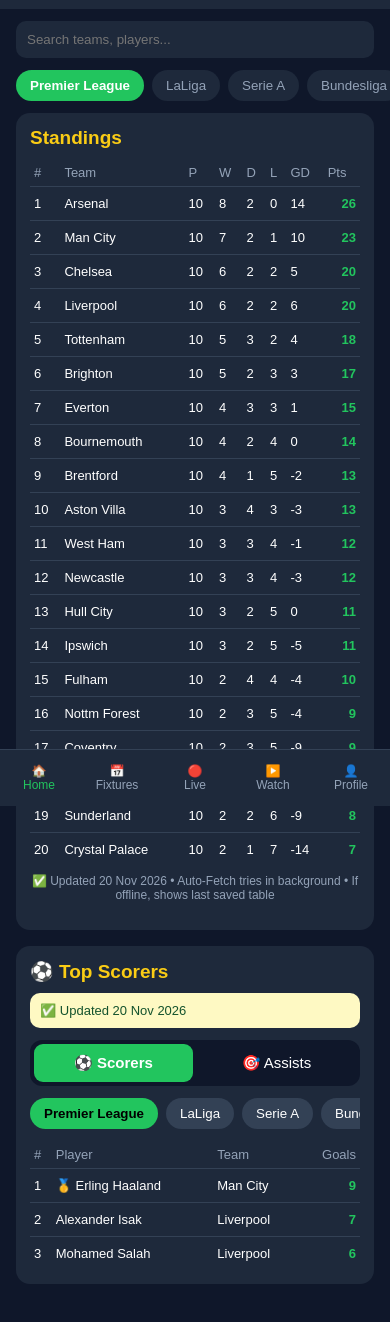
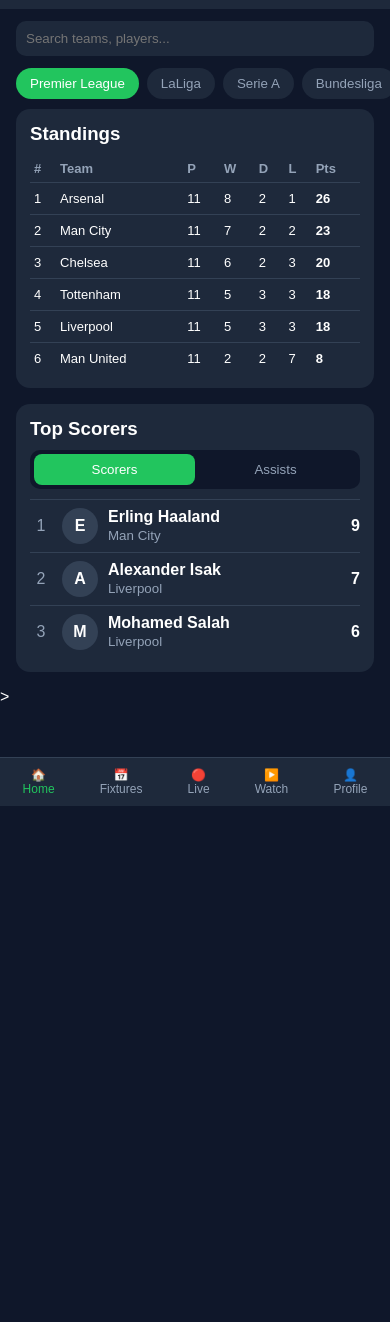
Before and after one commit to khoc796/stream_ball, a plain HTML site: page index.html in a window 390 px wide. Shown: the part 38-1360 px from the top of the page. After the commit the page ends 844 px from the top, so only its background shows below. Drawn offline with Linux system fonts and the light colour scheme.

Commit message:
Refactor HTML structure and styles for better layout
Updated styles and structure for various elements including headers, tables, and buttons. Improved layout for better responsiveness and user experience.

```diff
--- a/index.html
+++ b/index.html
@@ -6,135 +6,75 @@
 <title>Stream Ball - Home</title>
 <style>
 *{margin:0;padding:0;box-sizing:border-box;font-family:Arial,sans-serif}
-body{background:#0f172a;color:white;padding-bottom:90px}
+body{background:#0f172a;color:white;padding-bottom:80px}
 .header{background:#1e293b;padding:12px 16px;display:flex;justify-content:space-between;align-items:center}
-.header b{font-size:20px}.header b span{color:#22c55e}
-.search{margin:12px 16px;width:calc(100% - 32px);padding:11px;border-radius:10px;border:none;background:#1e293b;color:white;outline:none}
-.tabs{display:flex;gap:8px;overflow-x:auto;padding:0 16px 12px;white-space:nowrap;scrollbar-width:none}
-.tabs button{padding:8px 14px;border-radius:20px;border:none;background:#1e293b;color:#94a3b8;cursor:pointer;white-space:nowrap}
-.tabs button.active{background:#22c55e;color:white;font-weight:bold}
+.header b{font-size:20px}
+.header b span{color:#22c55e}
+.search{width:100%;margin:12px 16px;width:calc(100% - 32px);padding:10px;border-radius:10px;border:none;background:#1e293b;color:white}
+.tabs{display:flex;gap:8px;overflow-x:auto;padding:0 16px 10px;white-space:nowrap}
+.tabs button{padding:8px 14px;border-radius:20px;border:none;background:#1e293b;color:#94a3b8;cursor:pointer}
+.tabs button.active{background:#22c55e;color:white}
 .card{background:#1e293b;margin:0 16px 16px;border-radius:14px;padding:14px}
-.card h3{margin-bottom:10px;color:#facc15;font-size:19px}
+.card h3{margin-bottom:10px}
 table{width:100%;border-collapse:collapse;font-size:13px}
-th{color:#94a3b8;text-align:left;padding:6px 4px;font-weight:normal}
-td{padding:9px 4px;border-top:1px solid #334155}
-td:last-child{color:#22c55e;font-weight:bold;text-align:right}
-.updated{background:#fef9c3;color:#14532d;padding:10px;border-radius:10px;font-size:13px;margin-bottom:12px}
-.updated2{text-align:center;color:#94a3b8;font-size:12px;margin:8px 0 14px}
-.top-toggle{display:flex;background:#0f172a;border-radius:12px;padding:4px;margin-bottom:12px;gap:4px}
-.top-toggle button{flex:1;padding:10px;border:none;border-radius:9px;background:transparent;color:white;cursor:pointer;font-size:15px}
-.top-toggle button.active{background:#22c55e;color:white;font-weight:bold}
-.league-pills{display:flex;gap:8px;overflow-x:auto;margin-bottom:12px;white-space:nowrap}
-.league-pills button{padding:8px 14px;border-radius:20px;border:none;background:#334155;color:white;cursor:pointer;white-space:nowrap}
-.league-pills button.active{background:#22c55e;color:black;font-weight:bold}
-.match{display:flex;justify-content:space-between;align-items:center;padding:12px 4px;border-top:1px solid #334155}
-.match b{flex:1}.live-dot{color:#ef4444;font-weight:bold;font-size:12px}
-.watch-box{background:#0f172a;border-radius:12px;padding:30px 10px;text-align:center;margin-bottom:12px;font-size:40px}
-.watch-box p{font-size:13px;color:#94a3b8;margin-top:8px}
-.btn-green{background:#22c55e;color:white;border:none;padding:12px;width:100%;border-radius:10px;font-weight:bold;margin-top:10px;cursor:pointer}
-.bottom{position:fixed;bottom:0;left:0;right:0;background:#1e293b;display:flex;justify-content:space-around;padding:10px 0;border-top:1px solid #334155;z-index:99}
-.bottom div{text-align:center;font-size:12px;color:#94a3b8;cursor:pointer;flex:1;padding:4px 0}
+th{color:#94a3b8;text-align:left;padding:6px 4px}
+td{padding:8px 4px;border-top:1px solid #334155}
+.top-toggle{display:flex;background:#0f172a;border-radius:10px;padding:4px;margin-bottom:10px}
+.top-toggle button{flex:1;padding:8px;border:none;border-radius:8px;background:transparent;color:#94a3b8;cursor:pointer}
+.top-toggle button.active{background:#22c55e;color:white}
+.player{display:flex;align-items:center;gap:10px;padding:8px 0;border-top:1px solid #334155}
+.num{width:22px;text-align:center;color:#94a3b8}
+.avatar{width:36px;height:36px;border-radius:50%;background:#334155;display:flex;align-items:center;justify-content:center;font-weight:bold}
+.bottom{position:fixed;bottom:0;left:0;right:0;background:#1e293b;display:flex;justify-content:space-around;padding:10px 0;border-top:1px solid #334155}
+.bottom div{text-align:center;font-size:12px;color:#94a3b8}
 .bottom div.active{color:#22c55e}
-.page{display:none}.page.active{display:block}
 </style>
 </head>
 <body>
 
-<div class="header"><b>Stream<span>Ball</span></b><span onclick="showPage('profile')" style="cursor:pointer">🔔 👤</span></div>
+<div class="header"><b>Stream<span>Ball</span></b><span>🔔 👤</span></div>
+<input class="search" placeholder="Search teams, players...">
 
-<!-- HOME PAGE -->
-<div id="page-home" class="page active">
-<input class="search" placeholder="Search teams, players...">
 <div class="tabs" id="leagueTabs"></div>
+
 <div class="card">
 <h3>Standings</h3>
-<table><thead><tr><th>#</th><th>Team</th><th>P</th><th>W</th><th>D</th><th>L</th><th>GD</th><th>Pts</th></tr></thead><tbody id="standBody"></tbody></table>
-<div class="updated2">✅ Updated 20 Nov 2026 • Auto-Fetch tries in background • If offline, shows last saved table</div>
-</div>
-<div class="card">
-<h3>⚽ Top Scorers</h3>
-<div class="updated">✅ Updated 20 Nov 2026</div>
-<div class="top-toggle">
-<button id="btnScorers" class="active" onclick="setTop('scorers')">⚽ Scorers</button>
-<button id="btnAssists" onclick="setTop('assists')">🎯 Assists</button>
-</div>
-<div class="league-pills" id="topLeaguePills"></div>
-<table><thead><tr><th>#</th><th>Player</th><th>Team</th><th id="topColHead" style="text-align:right">Goals</th></tr></thead><tbody id="topBody"></tbody></table>
-</div>
+<table>
+<thead><tr><th>#</th><th>Team</th><th>P</th><th>W</th><th>D</th><th>L</th><th>Pts</th></tr></thead>
+<tbody id="standBody"></tbody>
+</table>
 </div>
 
-<!-- FIXTURES PAGE -->
-<div id="page-fixtures" class="page">
-<div class="card"><h3>📅 Fixtures</h3>
-<div class="match"><b>Arsenal vs Chelsea</b><span>Sat 22 Nov • 18:30</span></div>
-<div class="match"><b>Man City vs Liverpool</b><span>Sun 23 Nov • 17:30</span></div>
-<div class="match"><b>Real Madrid vs Barcelona</b><span>Sun 23 Nov • 21:00</span></div>
-<div class="match"><b>Bayern vs Leipzig</b><span>Sat 22 Nov • 19:30</span></div>
+<div class="card">
+<h3>Top Scorers</h3>
+<div class="top-toggle">
+<button id="btnScorers" class="active" onclick="setTop('scorers')">Scorers</button>
+<button id="btnAssists" onclick="setTop('assists')">Assists</button>
 </div>
-</div>
-
-<!-- LIVE PAGE -->
-<div id="page-live" class="page">
-<div class="card"><h3>🔴 Live Now</h3>
-<div class="match"><b>Tottenham 1 - 1 Newcastle</b><span class="live-dot">● 67'</span></div>
-<div class="match"><b>Man United 2 - 0 Fulham</b><span class="live-dot">● 54'</span></div>
-<div class="match"><b>Brighton 0 - 0 Brentford</b><span class="live-dot">● 32'</span></div>
-</div>
-</div>
-
-<!-- WATCH PAGE -->
-<div id="page-watch" class="page">
-<div class="card"><h3>▶️ Watch</h3>
-<div class="watch-box">▶️<p>Arsenal 3-1 Chelsea - Highlights</p><button class="btn-green" onclick="alert('Video will play here - add your link!')">▶ Play Highlights</button></div>
-<div class="watch-box">▶️<p>Haaland All Goals This Season</p><button class="btn-green" onclick="alert('Video will play here - add your link!')">▶ Play Video</button></div>
-</div>
-</div>
-
-<!-- PROFILE PAGE -->
-<div id="page-profile" class="page">
-<div class="card"><h3>👤 Profile</h3>
-<p style="font-size:40px;text-align:center">👤</p><p style="text-align:center;margin:8px 0">Guest User</p>
-<p style="color:#94a3b8;text-align:center;font-size:13px">Favourite Team: Arsenal</p>
-<button class="btn-green" onclick="alert('Login coming soon!')">Login / Sign Up</button>
-<button class="btn-green" style="background:#334155" onclick="showPage('home')">Back to Home</button>
-</div>
+<div id="topBody"></div>
 </div>
 
 <div class="bottom">
-<div id="nav-home" class="active" onclick="showPage('home')">🏠<br>Home</div>
-<div id="nav-fixtures" onclick="showPage('fixtures')">📅<br>Fixtures</div>
-<div id="nav-live" onclick="showPage('live')">🔴<br>Live</div>
-<div id="nav-watch" onclick="showPage('watch')">▶️<br>Watch</div>
-<div id="nav-profile" onclick="showPage('profile')">👤<br>Profile</div>
+<div class="active">🏠<br>Home</div><div>📅<br>Fixtures</div><div>🔴<br>Live</div><div>▶️<br>Watch</div><div>👤<br>Profile</div>
 </div>
 
 <script>
-var curLeague = "Premier League";
 var curTopLeague = "Premier League";
 var curTop = "scorers";
-function showPage(p){
-var pages = ["home","fixtures","live","watch","profile"];
-for(var i=0;i<pages.length;i++){
-document.getElementById("page-"+pages[i]).className = "page" + (pages[i]===p ? " active" : "");
-document.getElementById("nav-"+pages[i]).className = pages[i]===p ? "active" : "";
-}
-window.scrollTo(0,0);
-}
+
+// STANDINGS - Premier League example
 var standings = {
 "Premier League":[
-["Arsenal",10,8,2,0,14,26],["Man City",10,7,2,1,10,23],["Chelsea",10,6,2,2,5,20],
-["Liverpool",10,6,2,2,6,20],["Tottenham",10,5,3,2,4,18],["Brighton",10,5,2,3,3,17],
-["Everton",10,4,3,3,1,15],["Bournemouth",10,4,2,4,0,14],["Brentford",10,4,1,5,-2,13],
-["Aston Villa",10,3,4,3,-3,13],["West Ham",10,3,3,4,-1,12],["Newcastle",10,3,3,4,-3,12],
-["Hull City",10,3,2,5,0,11],["Ipswich",10,3,2,5,-5,11],["Fulham",10,2,4,4,-4,10],
-["Nottm Forest",10,2,3,5,-4,9],["Coventry",10,2,3,5,-9,9],["Man United",10,1,5,4,-5,8],
-["Sunderland",10,2,2,6,-9,8],["Crystal Palace",10,2,1,7,-14,7]
+["Arsenal",11,8,2,1,26],["Man City",11,7,2,2,23],["Chelsea",11,6,2,3,20],
+["Tottenham",11,5,3,3,18],["Liverpool",11,5,3,3,18],["Man United",11,2,2,7,8]
 ],
-"LaLiga":[["Real Madrid",11,9,1,1,15,28],["Barcelona",11,8,2,1,14,26],["Villarreal",11,7,2,2,8,23]],
-"Serie A":[["Lazio",11,8,2,1,10,26],["Roma",11,7,2,2,7,23]],
-"Bundesliga":[["Bayern",11,10,1,0,25,31],["Leipzig",11,7,2,2,10,23]],
-"Ligue 1":[["Lens",11,8,1,2,10,25],["Paris FC",11,7,3,1,8,24]]
+"LaLiga":[["Real Madrid",11,9,1,1,28],["Barcelona",11,8,2,1,26]],
+"Serie A":[["Lazio",11,8,2,1,26],["Roma",11,7,2,2,23]],
+"Bundesliga":[["Bayern",11,10,1,0,31],["Leipzig",11,7,2,2,23]],
+"Ligue 1":[["Lens",11,8,1,2,25],["Paris FC",11,7,3,1,24]]
 };
+
+// TOP SCORERS AND ASSISTS - SEPARATE LISTS! THIS IS THE FIX!
 var fallback = {
 "Premier League":{
 scorers:[["Erling Haaland","Man City",9],["Alexander Isak","Liverpool",7],["Mohamed Salah","Liverpool",6]],
@@ -157,20 +97,40 @@ scorers:[["Lassine Sinayoko","Paris FC",9],["Amine Gouiri","Marseille",7]],
 assists:[["Florian Thauvin","Lens",7],["Cristian Casseress Jr","Toulouse",6]]
 }
 };
-function renderAll(){
+
+function renderLeagues(){
 var leagues = Object.keys(fallback);
-document.getElementById("leagueTabs").innerHTML = leagues.map(function(l){return '<button class="'+(l===curLeague?'active':'')+'" onclick="curLeague=\''+l+'\';curTopLeague=\''+l+'\';renderAll();">'+l+'</button>';}).join("");
-document.getElementById("topLeaguePills").innerHTML = leagues.map(function(l){return '<button class="'+(l===curTopLeague?'active':'')+'" onclick="curTopLeague=\''+l+'\';renderAll();">'+l+'</button>';}).join("");
-var s = standings[curLeague] || [];
-document.getElementById("standBody").innerHTML = s.map(function(r,i){return "<tr><td>"+(i+1)+"</td><td>"+r[0]+"</td><td>"+r[1]+"</td><td>"+r[2]+"</td><td>"+r[3]+"</td><td>"+r[4]+"</td><td>"+r[5]+"</td><td>"+r[6]+"</td></tr>";}).join("");
-document.getElementById("topColHead").innerText = curTop==="scorers" ? "Goals" : "Assists";
-document.getElementById("btnScorers").className = curTop==="scorers" ? "active" : "";
-document.getElementById("btnAssists").className = curTop==="assists" ? "active" : "";
+document.getElementById("leagueTabs").innerHTML = leagues.map(function(l){
+return '<button class="'+(l===curTopLeague?'active':'')+'" onclick="setLeague(\''+l+'\')">'+l+'</button>';
+}).join("");
+}
+function setLeague(l){
+curTopLeague = l;
+renderLeagues();
+renderStandings();
+showTop();
+}
+function setTop(type){
+curTop = type;
+document.getElementById("btnScorers").className = type==="scorers" ? "active" : "";
+document.getElementById("btnAssists").className = type==="assists" ? "active" : "";
+showTop();
+}
+function renderStandings(){
+var rows = standings[curTopLeague] || [];
+document.getElementById("standBody").innerHTML = rows.map(function(r,i){
+return "<tr><td>"+(i+1)+"</td><td>"+r[0]+"</td><td>"+r[1]+"</td><td>"+r[2]+"</td><td>"+r[3]+"</td><td>"+r[4]+"</td><td><b>"+r[5]+"</b></td></tr>";
+}).join("");
+}
+function showTop(){
 var rows = (fallback[curTopLeague] && fallback[curTopLeague][curTop]) || [];
-document.getElementById("topBody").innerHTML = rows.map(function(p,i){var medal = i===0 ? "🥇 " : "";return "<tr><td>"+(i+1)+"</td><td>"+medal+p[0]+"</td><td>"+p[1]+"</td><td style='color:#22c55e;font-weight:bold;text-align:right'>"+p[2]+"</td></tr>";}).join("");
+document.getElementById("topBody").innerHTML = rows.map(function(p,i){
+return '<div class="player"><div class="num">'+(i+1)+'</div><div class="avatar">'+p[0][0]+'</div><div style="flex:1"><b>'+p[0]+'</b><br><small style="color:#94a3b8">'+p[1]+'</small></div><b>'+p[2]+'</b></div>';
+}).join("");
 }
-function setTop(t){ curTop = t; renderAll(); }
-renderAll();
+renderLeagues();
+renderStandings();
+showTop();
 </script>
 </body>
-</html>
+</html>>
```
